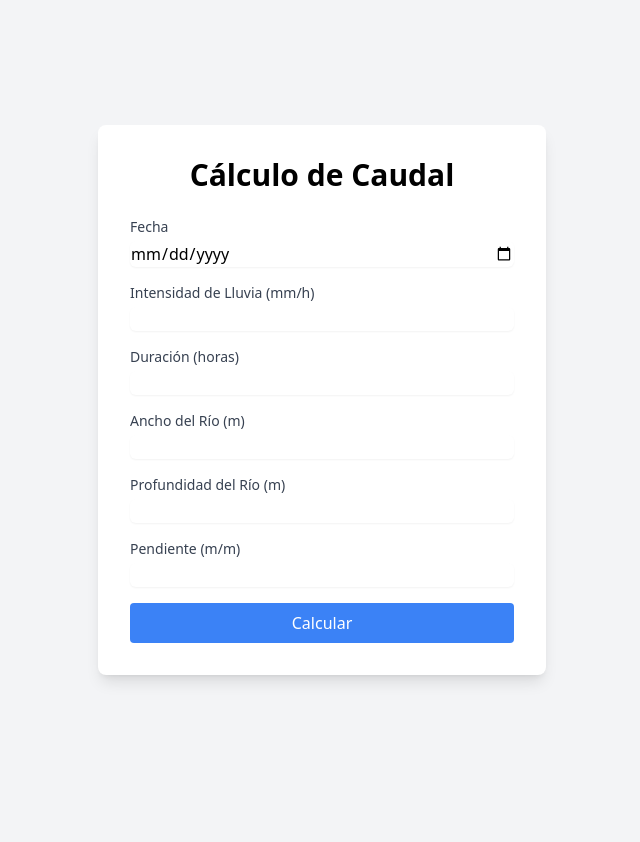
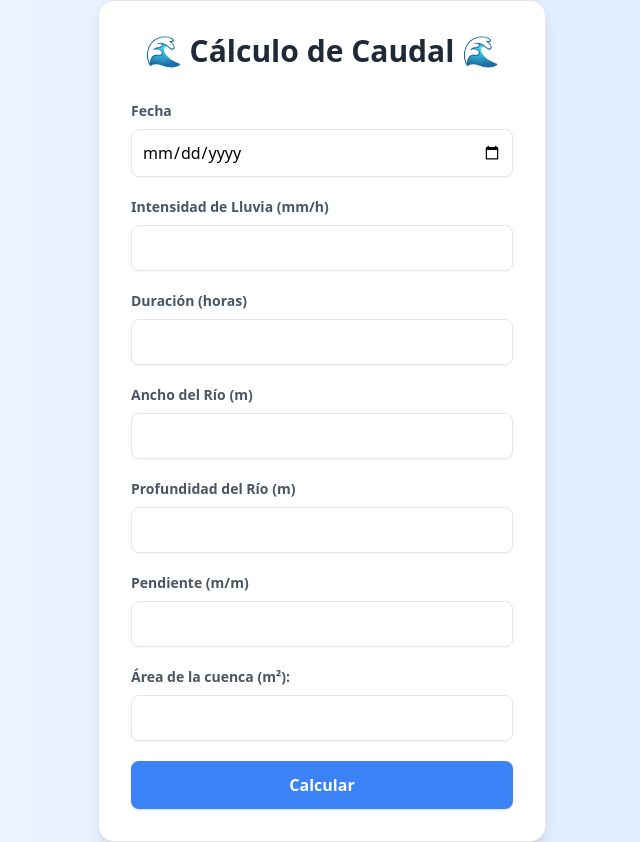
Before and after one commit to juniorksen/Laplace, a Flask app: page / in a window 1280 px wide. Shown: the whole page, without its empty margins (318-958 px from the left). Before the commit the page ends 682 px from the top, so only its background shows below. Run offline with Flask 3, Linux system fonts and the light colour scheme.

Commit message:
Descripción de los cambios

```diff
--- a/app/routes.py
+++ b/app/routes.py
@@ -22,6 +22,7 @@ def calcular_caudal():
     ancho = float(request.form.get('ancho', 0))
     profundidad = float(request.form.get('profundidad', 0))
     pendiente = float(request.form.get('pendiente', 0))
+    area = float(request.form.get('area', 0))  # Área de la cuenca
 
     # Constantes para el cálculo
     K = 1.2
@@ -30,13 +31,49 @@ def calcular_caudal():
     drenaje = 0.4
 
     caudal = calcular_caudal_laplace(intensidad, duracion, ancho, profundidad, pendiente, K, tau, absorcion, drenaje)
+    caudal_engelund_hansen = calcular_caudal_engelund_hansen(intensidad, duracion, ancho, pendiente, area)
+    caudal_saint_venant = ecuaciones_saint_venant(intensidad, duracion, ancho, profundidad, pendiente)
     graph_path = generar_grafico(intensidad, caudal, duracion)
     sim_path = generar_simulacion_inundacion_video("C:/Users/alfon/arangod/DEM.tif", caudal)
     dem_path = generar_dem_solo("C:/Users/alfon/arangod/DEM.tif")
     anim_path = generar_animacion_inundacion("C:/Users/alfon/arangod/DEM.tif", caudal)
 
-    return redirect(url_for('main.resultado', fecha=fecha, caudal=caudal, graph_path=graph_path,
-                            sim_path=sim_path, dem_path=dem_path, anim_path=anim_path, absorcion=absorcion, drenaje=drenaje))
+    return redirect(url_for('main.resultado', fecha=fecha, caudal=caudal, caudal_engelund_hansen=caudal_engelund_hansen, caudal_saint_venant=caudal_saint_venant,
+                            graph_path=graph_path, sim_path=sim_path, dem_path=dem_path, anim_path=anim_path,
+                            absorcion=absorcion, drenaje=drenaje))
+
+
+
+def calcular_caudal_engelund_hansen(intensidad, duracion, ancho, pendiente, area):
+    # Constante K depende de la cuenca, por ejemplo 0.7 (puede ser ajustada según el área de estudio)
+    K = 0.7
+    # Convertir intensidad de mm/h a m/s
+    intensidad_m_s = intensidad / 3600
+    # Duración en horas ya está en el formato correcto
+    T = duracion
+    # Área (A) ya está dada en m²
+    A = area
+    # Pendiente (S) sin unidades
+    S = pendiente
+
+    # Fórmula del modelo Engelund-Hansen
+    caudal = K * intensidad_m_s * A * (S**0.5) * (T**1.5)
+    return caudal
+
+
+
+def ecuaciones_saint_venant(intensidad, duracion, ancho, profundidad, pendiente):
+    # Estimación de la velocidad del flujo superficial basada en la pendiente y la profundidad
+    velocidad = (pendiente**0.5) * (profundidad**0.5)
+
+    # Cálculo de la acumulación de caudal en un tiempo determinado
+    tiempo_total = np.linspace(0, duracion, 100)
+    acumulacion_caudal = ancho * profundidad * velocidad * np.exp(-intensidad * tiempo_total)
+
+    return acumulacion_caudal[-1]  # Último valor de acumulación de caudal
+
+
+
 
 def calcular_caudal_laplace(intensidad, duracion, ancho, profundidad, pendiente, K, tau, absorcion, drenaje):
     def f_t(t):
@@ -183,6 +220,10 @@ def generar_animacion_inundacion(dsm_path, caudal):
 def resultado():
     fecha = request.args.get('fecha')
     caudal = request.args.get('caudal')
+    caudal_engelund_hansen = request.args.get('caudal_engelund_hansen')
+    caudal_saint_venant = request.args.get('caudal_saint_venant')
+
+
     graph_path = url_for('static', filename=os.path.basename(request.args.get('graph_path')))
     sim_path = url_for('static', filename=os.path.basename(request.args.get('sim_path')))
     dem_path = url_for('static', filename=os.path.basename(request.args.get('dem_path')))
@@ -190,6 +231,6 @@ def resultado():
     absorcion = request.args.get('absorcion')
     drenaje = request.args.get('drenaje')
 
-    return render_template('resultado.html', fecha=fecha, caudal=caudal, graph_path=graph_path,
+    return render_template('resultado.html', fecha=fecha, caudal=caudal, caudal_engelund_hansen=caudal_engelund_hansen, caudal_saint_venant=caudal_saint_venant, graph_path=graph_path,
                             sim_path=sim_path, dem_path=dem_path, anim_path=anim_path,
                             absorcion=absorcion, drenaje=drenaje)
--- a/app/static/css/main.css
+++ b/app/static/css/main.css
@@ -610,28 +575,20 @@ video {
   margin-bottom: 1.5rem;
 }
 
+.mb-8 {
+  margin-bottom: 2rem;
+}
+
 .mt-1 {
   margin-top: 0.25rem;
-}
-
-.mt-8 {
-  margin-top: 2rem;
-}
-
-.mt-6 {
-  margin-top: 1.5rem;
 }
 
 .mt-2 {
   margin-top: 0.5rem;
 }
 
-.mb-8 {
-  margin-bottom: 2rem;
-}
-
-.mb-2 {
-  margin-bottom: 0.5rem;
+.mt-4 {
+  margin-top: 1rem;
 }
 
 .block {
@@ -690,8 +631,16 @@ video {
   justify-content: center;
 }
 
-.gap-8 {
-  gap: 2rem;
+.space-y-5 > :not([hidden]) ~ :not([hidden]) {
+  --tw-space-y-reverse: 0;
+  margin-top: calc(1.25rem * calc(1 - var(--tw-space-y-reverse)));
+  margin-bottom: calc(1.25rem * var(--tw-space-y-reverse));
+}
+
+.space-y-6 > :not([hidden]) ~ :not([hidden]) {
+  --tw-space-y-reverse: 0;
+  margin-top: calc(1.5rem * calc(1 - var(--tw-space-y-reverse)));
+  margin-bottom: calc(1.5rem * var(--tw-space-y-reverse));
 }
 
 .rounded {
@@ -706,12 +655,21 @@ video {
   border-radius: 0.375rem;
 }
 
-.border-2 {
-  border-width: 2px;
+.rounded-2xl {
+  border-radius: 1rem;
 }
 
 .border-4 {
   border-width: 4px;
+}
+
+.border {
+  border-width: 1px;
+}
+
+.border-blue-500 {
+  --tw-border-opacity: 1;
+  border-color: rgb(59 130 246 / var(--tw-border-opacity));
 }
 
 .border-gray-300 {
@@ -724,9 +682,9 @@ video {
   border-color: rgb(55 65 81 / var(--tw-border-opacity));
 }
 
-.border-blue-500 {
+.border-gray-200 {
   --tw-border-opacity: 1;
-  border-color: rgb(59 130 246 / var(--tw-border-opacity));
+  border-color: rgb(229 231 235 / var(--tw-border-opacity));
 }
 
 .bg-blue-500 {
@@ -772,9 +720,19 @@ video {
   background-image: linear-gradient(to bottom right, var(--tw-gradient-stops));
 }
 
+.bg-gradient-to-r {
+  background-image: linear-gradient(to right, var(--tw-gradient-stops));
+}
+
 .from-blue-900 {
   --tw-gradient-from: #1e3a8a var(--tw-gradient-from-position);
   --tw-gradient-to: rgb(30 58 138 / 0) var(--tw-gradient-to-position);
+  --tw-gradient-stops: var(--tw-gradient-from), var(--tw-gradient-to);
+}
+
+.from-blue-50 {
+  --tw-gradient-from: #eff6ff var(--tw-gradient-from-position);
+  --tw-gradient-to: rgb(239 246 255 / 0) var(--tw-gradient-to-position);
   --tw-gradient-stops: var(--tw-gradient-from), var(--tw-gradient-to);
 }
 
@@ -782,25 +740,28 @@ video {
   --tw-gradient-to: #111827 var(--tw-gradient-to-position);
 }
 
+.to-blue-100 {
+  --tw-gradient-to: #dbeafe var(--tw-gradient-to-position);
+}
+
 .p-2 {
   padding: 0.5rem;
+}
+
+.p-6 {
+  padding: 1.5rem;
 }
 
 .p-8 {
   padding: 2rem;
 }
 
-.p-6 {
-  padding: 1.5rem;
+.p-2\.5 {
+  padding: 0.625rem;
 }
 
-.p-4 {
-  padding: 1rem;
-}
-
-.px-6 {
-  padding-left: 1.5rem;
-  padding-right: 1.5rem;
+.p-3 {
+  padding: 0.75rem;
 }
 
 .py-3 {
@@ -840,28 +807,12 @@ video {
   line-height: 1.25rem;
 }
 
-.text-2xl {
-  font-size: 1.5rem;
-  line-height: 2rem;
+.font-bold {
+  font-weight: 700;
 }
 
-.text-xl {
-  font-size: 1.25rem;
-  line-height: 1.75rem;
-}
-
-.text-lg {
-  font-size: 1.125rem;
-  line-height: 1.75rem;
-}
-
-.text-4xl {
-  font-size: 2.25rem;
-  line-height: 2.5rem;
-}
-
-.font-bold {
-  font-weight: 700;
+.font-extrabold {
+  font-weight: 800;
 }
 
 .font-medium {
@@ -872,12 +823,33 @@ video {
   font-weight: 600;
 }
 
-.font-extrabold {
-  font-weight: 800;
+.leading-relaxed {
+  line-height: 1.625;
 }
 
-.leading-relaxed {
-  line-height: 1.625;
+.text-blue-300 {
+  --tw-text-opacity: 1;
+  color: rgb(147 197 253 / var(--tw-text-opacity));
+}
+
+.text-gray-100 {
+  --tw-text-opacity: 1;
+  color: rgb(243 244 246 / var(--tw-text-opacity));
+}
+
+.text-gray-200 {
+  --tw-text-opacity: 1;
+  color: rgb(229 231 235 / var(--tw-text-opacity));
+}
+
+.text-gray-300 {
+  --tw-text-opacity: 1;
+  color: rgb(209 213 219 / var(--tw-text-opacity));
+}
+
+.text-gray-400 {
+  --tw-text-opacity: 1;
+  color: rgb(156 163 175 / var(--tw-text-opacity));
 }
 
 .text-gray-700 {
@@ -890,9 +862,19 @@ video {
   color: rgb(255 255 255 / var(--tw-text-opacity));
 }
 
-.text-blue-500 {
+.text-yellow-300 {
   --tw-text-opacity: 1;
-  color: rgb(59 130 246 / var(--tw-text-opacity));
+  color: rgb(253 224 71 / var(--tw-text-opacity));
+}
+
+.text-yellow-400 {
+  --tw-text-opacity: 1;
+  color: rgb(250 204 21 / var(--tw-text-opacity));
+}
+
+.text-gray-600 {
+  --tw-text-opacity: 1;
+  color: rgb(75 85 99 / var(--tw-text-opacity));
 }
 
 .text-gray-800 {
@@ -962,15 +900,15 @@ video {
   box-shadow: var(--tw-ring-offset-shadow, 0 0 #0000), var(--tw-ring-shadow, 0 0 #0000), var(--tw-shadow);
 }
 
-.shadow-md {
-  --tw-shadow: 0 4px 6px -1px rgb(0 0 0 / 0.1), 0 2px 4px -2px rgb(0 0 0 / 0.1);
-  --tw-shadow-colored: 0 4px 6px -1px var(--tw-shadow-color), 0 2px 4px -2px var(--tw-shadow-color);
+.shadow-xl {
+  --tw-shadow: 0 20px 25px -5px rgb(0 0 0 / 0.1), 0 8px 10px -6px rgb(0 0 0 / 0.1);
+  --tw-shadow-colored: 0 20px 25px -5px var(--tw-shadow-color), 0 8px 10px -6px var(--tw-shadow-color);
   box-shadow: var(--tw-ring-offset-shadow, 0 0 #0000), var(--tw-ring-shadow, 0 0 #0000), var(--tw-shadow);
 }
 
-.shadow-xl {
-  --tw-shadow: 0 20px 25px -5px rgb(0 0 0 / 0.1), 0 8px 10px -6px rgb(0 0 0 / 0.1);
-  --tw-shadow-colored: 0 20px 25px -5px var(--tw-shadow-color), 0 8px 10px -6px var(--tw-shadow-color);
+.shadow {
+  --tw-shadow: 0 1px 3px 0 rgb(0 0 0 / 0.1), 0 1px 2px -1px rgb(0 0 0 / 0.1);
+  --tw-shadow-colored: 0 1px 3px 0 var(--tw-shadow-color), 0 1px 2px -1px var(--tw-shadow-color);
   box-shadow: var(--tw-ring-offset-shadow, 0 0 #0000), var(--tw-ring-shadow, 0 0 #0000), var(--tw-shadow);
 }
 
@@ -986,8 +924,26 @@ video {
   transition-duration: 150ms;
 }
 
+.transition-colors {
+  transition-property: color, background-color, border-color, text-decoration-color, fill, stroke;
+  transition-timing-function: cubic-bezier(0.4, 0, 0.2, 1);
+  transition-duration: 150ms;
+}
+
+.transition {
+  transition-property: color, background-color, border-color, text-decoration-color, fill, stroke, opacity, box-shadow, transform, filter, -webkit-backdrop-filter;
+  transition-property: color, background-color, border-color, text-decoration-color, fill, stroke, opacity, box-shadow, transform, filter, backdrop-filter;
+  transition-property: color, background-color, border-color, text-decoration-color, fill, stroke, opacity, box-shadow, transform, filter, backdrop-filter, -webkit-backdrop-filter;
+  transition-timing-function: cubic-bezier(0.4, 0, 0.2, 1);
+  transition-duration: 150ms;
+}
+
 .duration-300 {
   transition-duration: 300ms;
+}
+
+.duration-200 {
+  transition-duration: 200ms;
 }
 
 .hover\:scale-105:hover {
@@ -1016,19 +973,24 @@ video {
   box-shadow: var(--tw-ring-offset-shadow), var(--tw-ring-shadow), var(--tw-shadow, 0 0 #0000);
 }
 
+.focus\:ring-2:focus {
+  --tw-ring-offset-shadow: var(--tw-ring-inset) 0 0 0 var(--tw-ring-offset-width) var(--tw-ring-offset-color);
+  --tw-ring-shadow: var(--tw-ring-inset) 0 0 0 calc(2px + var(--tw-ring-offset-width)) var(--tw-ring-color);
+  box-shadow: var(--tw-ring-offset-shadow), var(--tw-ring-shadow), var(--tw-shadow, 0 0 #0000);
+}
+
 .focus\:ring-blue-500:focus {
   --tw-ring-opacity: 1;
   --tw-ring-color: rgb(59 130 246 / var(--tw-ring-opacity));
 }
 
+.focus\:ring-blue-400:focus {
+  --tw-ring-opacity: 1;
+  --tw-ring-color: rgb(96 165 250 / var(--tw-ring-opacity));
+}
+
 @media (min-width: 640px) {
-  .sm\:grid-cols-2 {
-    grid-template-columns: repeat(2, minmax(0, 1fr));
+  .sm\:p-8 {
+    padding: 2rem;
   }
 }
-
-@media (min-width: 768px) {
-  .md\:grid-cols-2 {
-    grid-template-columns: repeat(2, minmax(0, 1fr));
-  }
-}
--- a/app/templates/index.html
+++ b/app/templates/index.html
@@ -8,35 +8,43 @@
     <title>Cálculo de Caudal</title>
 </head>
 
-<body class="bg-gray-100 flex items-center justify-center min-h-screen">
-    <div class="bg-white p-8 rounded-lg shadow-lg max-w-md w-full">
-        <h1 class="text-3xl font-bold mb-6 text-center">Cálculo de Caudal</h1>
-        <form action="{{ url_for('main.calcular_caudal') }}" method="POST">
-            <div class="mb-4">
-                <label for="fecha" class="block text-sm font-medium text-gray-700">Fecha</label>
-                <input type="date" name="fecha" required class="mt-1 block w-full border-gray-300 rounded-md shadow-sm focus:ring focus:ring-blue-500">
+<body class="bg-gradient-to-r from-blue-50 to-blue-100 min-h-screen flex items-center justify-center">
+    <div class="bg-white p-6 sm:p-8 rounded-2xl shadow-lg max-w-md w-full border border-gray-200">
+        <h1 class="text-3xl font-extrabold text-center text-gray-800 mb-8"> 🌊 Cálculo de Caudal 🌊 </h1>
+        <form action="{{ url_for('main.calcular_caudal') }}" method="POST" class="space-y-5">
+            <div>
+                <label for="fecha" class="block text-sm font-semibold text-gray-600">Fecha</label>
+                <input type="date" name="fecha" required class="w-full mt-2 p-2.5 border rounded-lg shadow-sm focus:outline-none focus:border-blue-500 focus:ring-2 focus:ring-blue-400">
             </div>
-            <div class="mb-4">
-                <label for="intensidad" class="block text-sm font-medium text-gray-700">Intensidad de Lluvia (mm/h)</label>
-                <input type="number" name="intensidad" step="0.1" required class="mt-1 block w-full border-gray-300 rounded-md shadow-sm focus:ring focus:ring-blue-500">
+            <div>
+                <label for="intensidad" class="block text-sm font-semibold text-gray-600">Intensidad de Lluvia (mm/h)</label>
+                <input type="number" name="intensidad" step="0.1" required class="w-full mt-2 p-2.5 border rounded-lg shadow-sm focus:outline-none focus:border-blue-500 focus:ring-2 focus:ring-blue-400">
             </div>
-            <div class="mb-4">
-                <label for="duracion" class="block text-sm font-medium text-gray-700">Duración (horas)</label>
-                <input type="number" name="duracion" step="0.1" required class="mt-1 block w-full border-gray-300 rounded-md shadow-sm focus:ring focus:ring-blue-500">
+            <div>
+                <label for="duracion" class="block text-sm font-semibold text-gray-600">Duración (horas)</label>
+                <input type="number" name="duracion" step="0.1" required class="w-full mt-2 p-2.5 border rounded-lg shadow-sm focus:outline-none focus:border-blue-500 focus:ring-2 focus:ring-blue-400">
             </div>
-            <div class="mb-4">
-                <label for="ancho" class="block text-sm font-medium text-gray-700">Ancho del Río (m)</label>
-                <input type="number" name="ancho" step="0.1" required class="mt-1 block w-full border-gray-300 rounded-md shadow-sm focus:ring focus:ring-blue-500">
+            <div>
+                <label for="ancho" class="block text-sm font-semibold text-gray-600">Ancho del Río (m)</label>
+                <input type="number" name="ancho" step="0.1" required class="w-full mt-2 p-2.5 border rounded-lg shadow-sm focus:outline-none focus:border-blue-500 focus:ring-2 focus:ring-blue-400">
             </div>
-            <div class="mb-4">
-                <label for="profundidad" class="block text-sm font-medium text-gray-700">Profundidad del Río (m)</label>
-                <input type="number" name="profundidad" step="0.1" required class="mt-1 block w-full border-gray-300 rounded-md shadow-sm focus:ring focus:ring-blue-500">
+            <div>
+                <label for="profundidad" class="block text-sm font-semibold text-gray-600">Profundidad del Río (m)</label>
+                <input type="number" name="profundidad" step="0.1" required class="w-full mt-2 p-2.5 border rounded-lg shadow-sm focus:outline-none focus:border-blue-500 focus:ring-2 focus:ring-blue-400">
             </div>
-            <div class="mb-4">
-                <label for="pendiente" class="block text-sm font-medium text-gray-700">Pendiente (m/m)</label>
-                <input type="number" name="pendiente" step="0.01" required class="mt-1 block w-full border-gray-300 rounded-md shadow-sm focus:ring focus:ring-blue-500">
+            <div>
+                <label for="pendiente" class="block text-sm font-semibold text-gray-600">Pendiente (m/m)</label>
+                <input type="number" name="pendiente" step="0.01" required class="w-full mt-2 p-2.5 border rounded-lg shadow-sm focus:outline-none focus:border-blue-500 focus:ring-2 focus:ring-blue-400">
             </div>
-            <button type="submit" class="w-full bg-blue-500 text-white p-2 rounded hover:bg-blue-600">Calcular</button>
+
+            <div>
+                <label for="area" class="block text-sm font-semibold text-gray-600">Área de la cuenca (m²):</label>
+                <input type="number" id="area" name="area" required class="w-full mt-2 p-2.5 border rounded-lg shadow-sm focus:outline-none focus:border-blue-500 focus:ring-2 focus:ring-blue-400">
+            </div>
+
+            <button type="submit" class="w-full py-3 mt-4 bg-blue-500 text-white font-semibold rounded-lg shadow hover:bg-blue-600 transition-colors">
+                Calcular
+            </button>
         </form>
     </div>
 </body>
```
Also changed, not shown: other parts of app/static/css/main.css (+40 -138 lines), app/templates/resultado.html (+11 -1 lines), app/static/caudal_graph.png, 2 other files.
